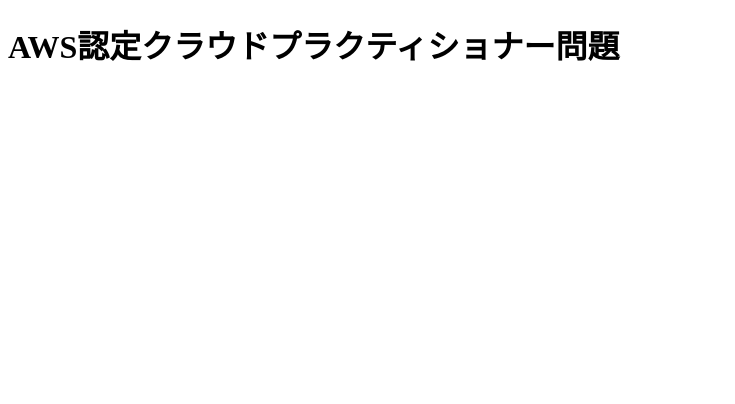
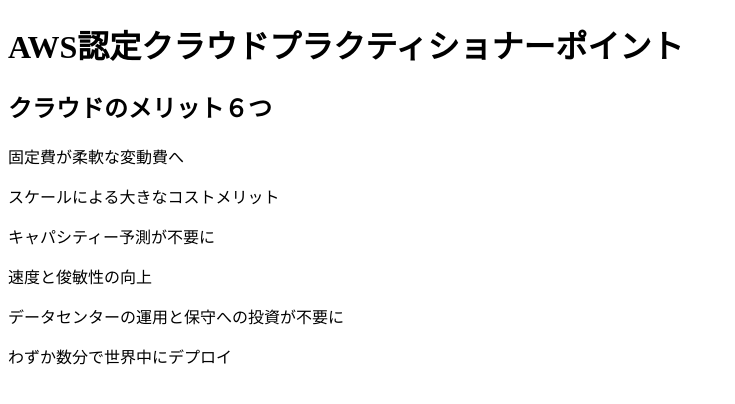
Before and after one commit to kouji2004/java1, a plain HTML site: page index.html in a window 1280 px wide. Shown: the whole page, without its empty margins (0-735 px from the left). Drawn offline with Linux system fonts and the light colour scheme.

Commit message:
クラウド1章

```diff
--- a/index.html
+++ b/index.html
@@ -7,6 +7,13 @@
   <title>Document</title>
 </head>
 <body>
-  <h1>AWS認定クラウドプラクティショナー問題</h1>
+  <h1>AWS認定クラウドプラクティショナーポイント</h1>
+  <h2>クラウドのメリット６つ</h2>
+  <p>固定費が柔軟な変動費へ</p>
+  <p>スケールによる大きなコストメリット</p>
+  <p>キャパシティー予測が不要に</p>
+  <p>速度と俊敏性の向上</p>
+  <p>データセンターの運用と保守への投資が不要に</p>
+  <p>わずか数分で世界中にデプロイ</p>
 </body>
 </html>
```
